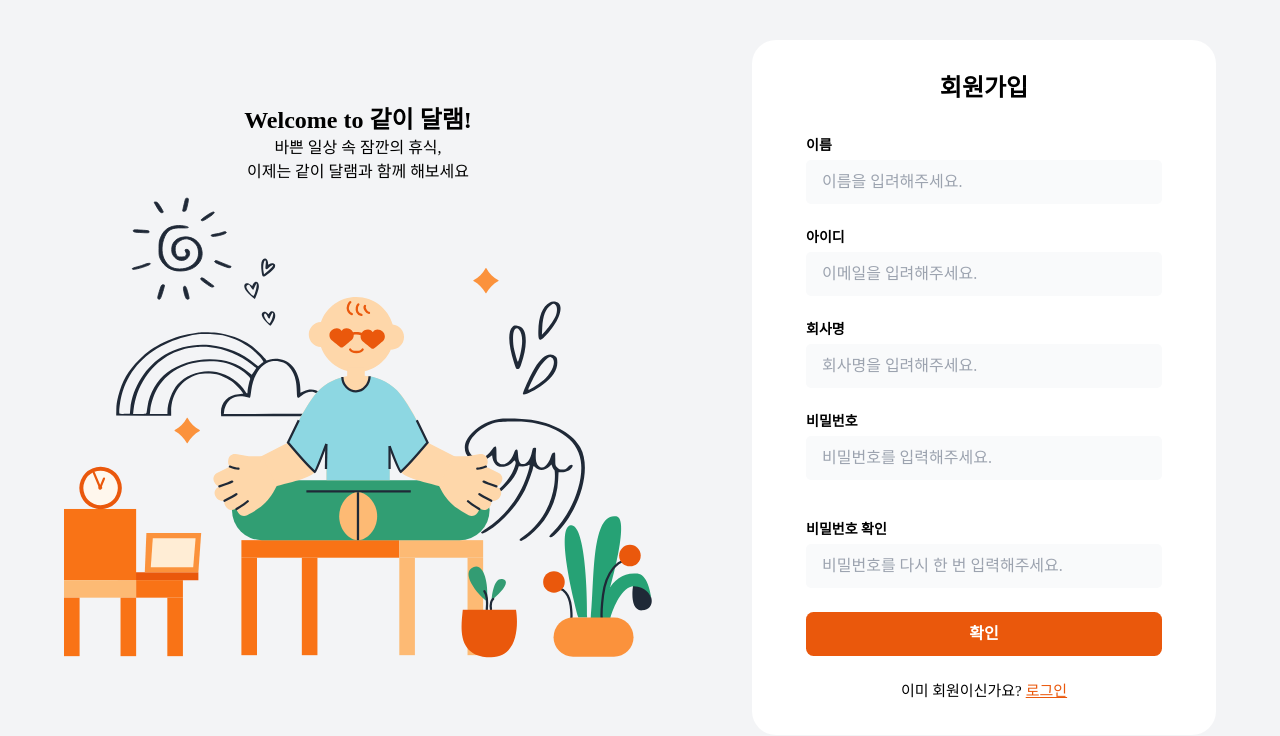
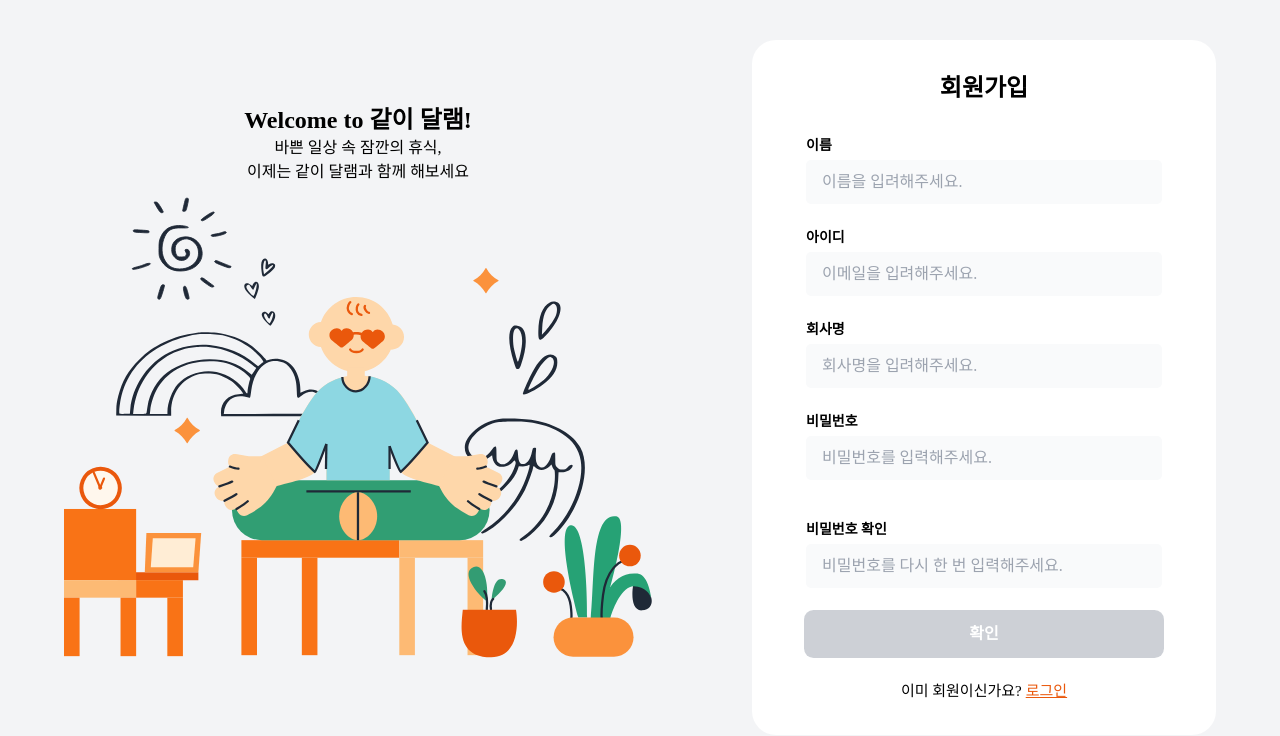
Before and after one commit to INtiful/SootheWithMe, a Next.js app: page /signup in a window 1280 px wide. Shown: the top 736 px of the page. Built offline with nearby package versions, Linux system fonts and the light colour scheme; a web font is replaced by a local one.

Commit message:
[KAN-29] feat: 제출버튼 활성화 조건 추가

```diff
--- a/src/app/components/AuthForm/SignInForm.tsx
+++ b/src/app/components/AuthForm/SignInForm.tsx
@@ -81,8 +81,8 @@ const SignInForm = () => {
         <Button
           type='submit'
           name='로그인'
-          variant='default'
-          disabled={false}
+          variant={isValid ? 'default' : 'gray'}
+          disabled={!isValid}
         />
       </div>
     </form>
--- a/src/app/components/AuthForm/SignUpForm.tsx
+++ b/src/app/components/AuthForm/SignUpForm.tsx
@@ -144,7 +144,12 @@ const SignUpForm = () => {
             </div>
           )}
         </div>
-        <Button type='submit' name='확인' variant='default' disabled={false} />
+        <Button
+          type='submit'
+          name='확인'
+          variant={isValid ? 'default' : 'gray'}
+          disabled={!isValid}
+        />
       </div>
     </form>
   );
```
